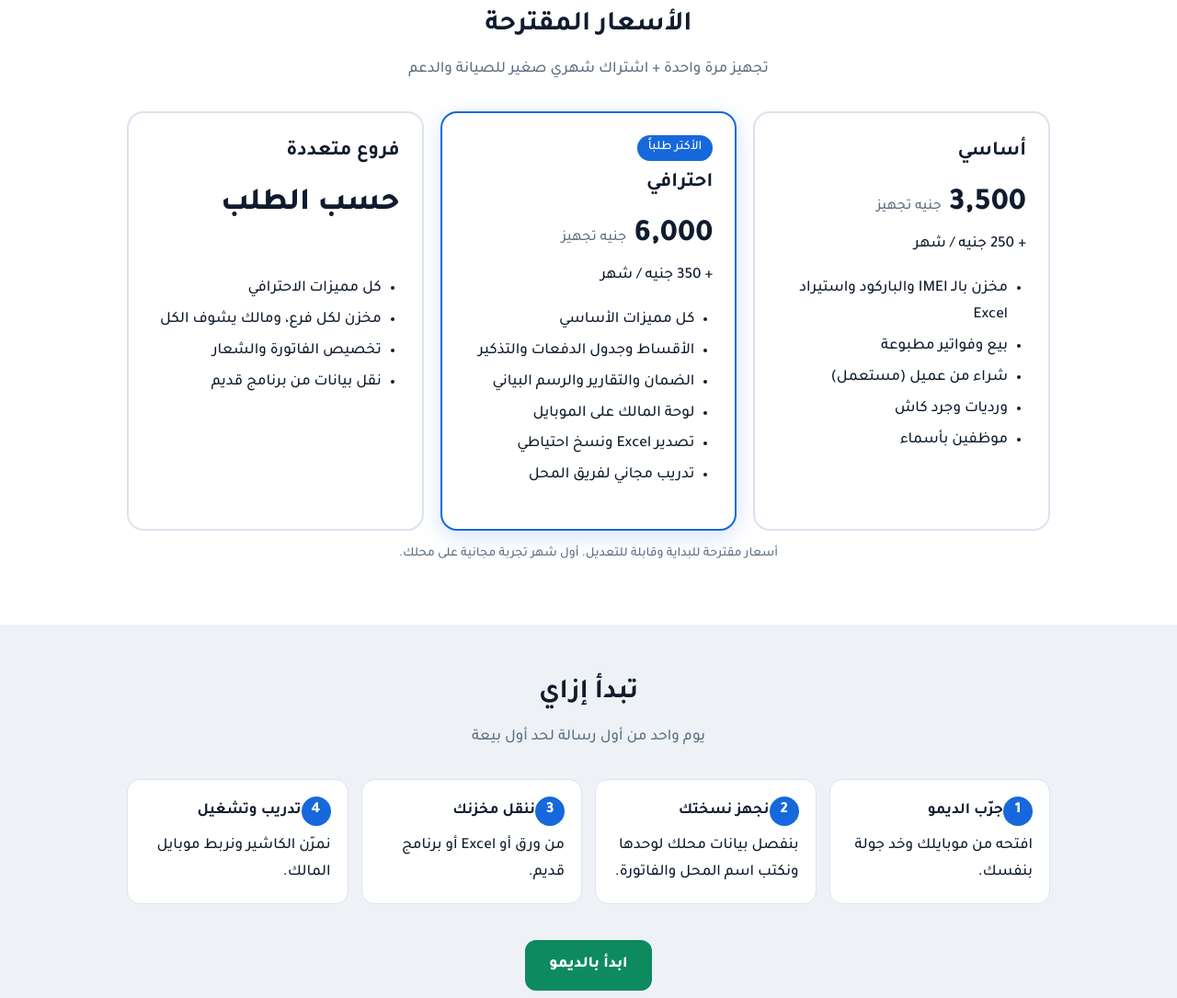
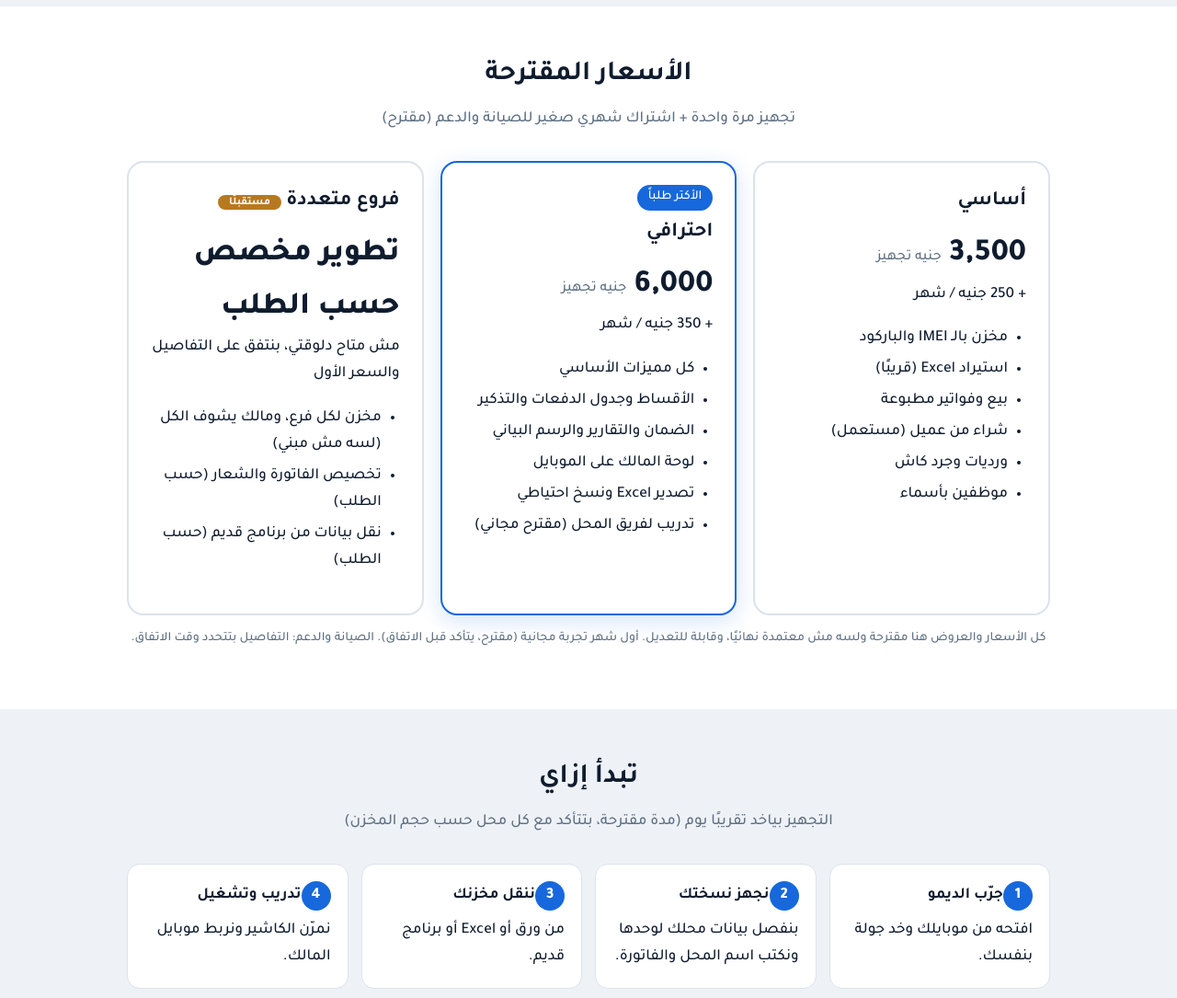
Before and after one commit to baraka-mobile-shop/mobile-shop-demo, a plain HTML site: page index.html in a window 1280 px wide. Shown: the part 1919-3004 px from the top of the page at 92% size. Drawn offline with Linux system fonts and the light colour scheme.

Commit message:
pitch accuracy pass

```diff
--- a/index.html
+++ b/index.html
@@ -55,7 +55,7 @@ footer{background:var(--navy);color:#cfd9e6;text-align:center;padding:30px 0;fon
     <div class="card"><div class="ic">🕒</div><h3>ورديات وجرد كاش</h3><p>كل موظف يفتح ويقفل وردية، والسيستم يحسب الكاش المتوقع ويقارنه بالفعلي. مفيش «الدرج ناقص» من غير ما تعرف مين.</p></div>
     <div class="card"><div class="ic">📊</div><h3>تقارير ورسم بياني</h3><p>مبيعات وأرباح اليوم والشهر، أكتر الأصناف مبيعاً، ومقارنة آخر ٦ شهور. تصدير Excel ونسخة احتياطية بضغطة.</p></div>
     <div class="card"><div class="ic">🔒</div><h3>لوحة المالك وحماية</h3><p>صاحب المحل بيشوف كل حاجة من موبايله بالرقم السري، والكاشير يشوف شغله بس. كل جهاز بيتربط بكود، والبيانات محمية.</p></div>
-    <div class="card"><div class="ic">📤</div><h3>استيراد المخزن من Excel</h3><p>عندك مئات الأصناف؟ حمّل القالب، املاه أو الصق ملفك القديم، وارفعه: المخزن كله يتسجل في ثواني بدل صنف صنف.</p></div>
+    <div class="card"><div class="ic">📤</div><h3>استيراد المخزن من Excel <span class="tag" style="font-size:12px;background:#b7791f">قريبًا</span></h3><p>عندك مئات الأصناف؟ حمّل القالب، املاه أو الصق ملفك القديم، وارفعه: المخزن كله يتسجل في ثواني بدل صنف صنف. <b>موجود في الديمو دلوقتي، وجاري إضافته للنسخة الفعلية.</b></p></div>
     <div class="card"><div class="ic">⚡</div><h3>لحظي على كل الأجهزة</h3><p>أي بيعة تظهر عند صاحب المحل في ثانية. شغال من الكمبيوتر والموبايل، ويتثبت كأبلكيشن على الشاشة.</p></div>
     <div class="card"><div class="ic">🌙</div><h3>عربي بالكامل</h3><p>واجهة عربي من اليمين للشمال بلهجة المحلات، ووضع ليلي مريح للعين.</p></div>
   </div>
@@ -73,20 +73,20 @@ footer{background:var(--navy);color:#cfd9e6;text-align:center;padding:30px 0;fon
 </div></section>
 
 <section id="pricing"><div class="wrap">
-  <h2>الأسعار المقترحة</h2><p class="sub">تجهيز مرة واحدة + اشتراك شهري صغير للصيانة والدعم</p>
+  <h2>الأسعار المقترحة</h2><p class="sub">تجهيز مرة واحدة + اشتراك شهري صغير للصيانة والدعم (مقترح)</p>
   <div class="plans">
     <div class="plan"><h3>أساسي</h3><div class="price">3,500 <small>جنيه تجهيز</small></div><div>+ 250 جنيه / شهر</div>
-      <ul><li>مخزن بالـ IMEI والباركود واستيراد Excel</li><li>بيع وفواتير مطبوعة</li><li>شراء من عميل (مستعمل)</li><li>ورديات وجرد كاش</li><li>موظفين بأسماء</li></ul></div>
+      <ul><li>مخزن بالـ IMEI والباركود</li><li>استيراد Excel (قريبًا)</li><li>بيع وفواتير مطبوعة</li><li>شراء من عميل (مستعمل)</li><li>ورديات وجرد كاش</li><li>موظفين بأسماء</li></ul></div>
     <div class="plan top"><span class="tag">الأكتر طلباً</span><h3>احترافي</h3><div class="price">6,000 <small>جنيه تجهيز</small></div><div>+ 350 جنيه / شهر</div>
-      <ul><li>كل مميزات الأساسي</li><li>الأقساط وجدول الدفعات والتذكير</li><li>الضمان والتقارير والرسم البياني</li><li>لوحة المالك على الموبايل</li><li>تصدير Excel ونسخ احتياطي</li><li>تدريب مجاني لفريق المحل</li></ul></div>
-    <div class="plan"><h3>فروع متعددة</h3><div class="price">حسب الطلب</div><div>&nbsp;</div>
-      <ul><li>كل مميزات الاحترافي</li><li>مخزن لكل فرع، ومالك يشوف الكل</li><li>تخصيص الفاتورة والشعار</li><li>نقل بيانات من برنامج قديم</li></ul></div>
+      <ul><li>كل مميزات الأساسي</li><li>الأقساط وجدول الدفعات والتذكير</li><li>الضمان والتقارير والرسم البياني</li><li>لوحة المالك على الموبايل</li><li>تصدير Excel ونسخ احتياطي</li><li>تدريب لفريق المحل (مقترح مجاني)</li></ul></div>
+    <div class="plan"><h3>فروع متعددة <span class="tag" style="font-size:12px;background:#b7791f">مستقبلًا</span></h3><div class="price">تطوير مخصص حسب الطلب</div><div>مش متاح دلوقتي، بنتفق على التفاصيل والسعر الأول</div>
+      <ul><li>مخزن لكل فرع، ومالك يشوف الكل (لسه مش مبني)</li><li>تخصيص الفاتورة والشعار (حسب الطلب)</li><li>نقل بيانات من برنامج قديم (حسب الطلب)</li></ul></div>
   </div>
-  <p class="note">أسعار مقترحة للبداية وقابلة للتعديل. أول شهر تجربة مجانية على محلك.</p>
+  <p class="note">كل الأسعار والعروض هنا مقترحة ولسه مش معتمدة نهائيًا، وقابلة للتعديل. أول شهر تجربة مجانية (مقترح، يتأكد قبل الاتفاق). الصيانة والدعم: التفاصيل بتتحدد وقت الاتفاق.</p>
 </div></section>
 
 <section class="alt"><div class="wrap">
-  <h2>تبدأ إزاي</h2><p class="sub">يوم واحد من أول رسالة لحد أول بيعة</p>
+  <h2>تبدأ إزاي</h2><p class="sub">التجهيز بياخد تقريبًا يوم (مدة مقترحة، بتتأكد مع كل محل حسب حجم المخزن)</p>
   <div class="steps">
     <div class="step"><b>جرّب الديمو</b><br>افتحه من موبايلك وخد جولة بنفسك.</div>
     <div class="step"><b>نجهز نسختك</b><br>بنفصل بيانات محلك لوحدها ونكتب اسم المحل والفاتورة.</div>
```
